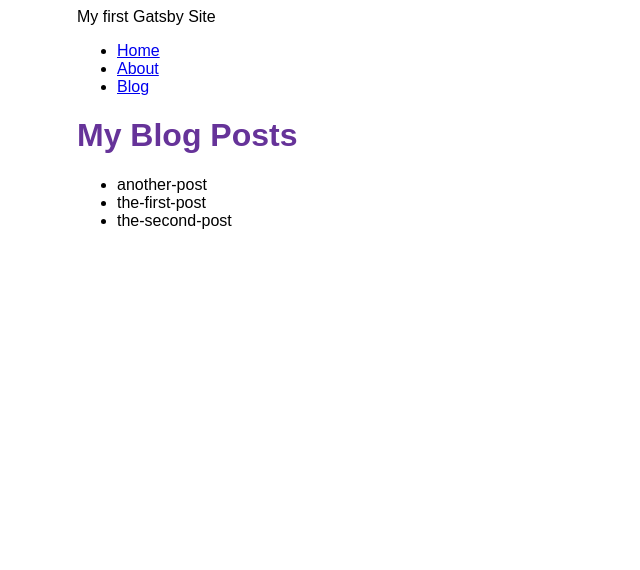
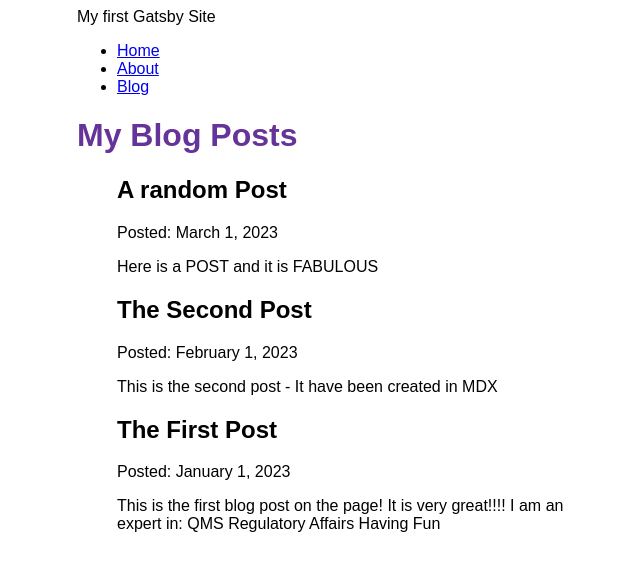
Before and after one commit to hjmosedk/gatsbytest, a Gatsby site: page /blog in a window 1280 px wide. Shown: the whole page, without its empty margins (313-953 px from the left). Built offline with nearby package versions, Linux system fonts and the light colour scheme; Gatsby itself is replaced by a stand-in of ours.

Commit message:
Part V of the tutorial

```diff
--- a/blog/another-post.mdx
+++ b/blog/another-post.mdx
@@ -0,0 +1,7 @@
+---
+title: 'A random Post'
+date: '2023-03-01'
+slug: 'another-post'
+---
+
+Here is a POST and it is _FABULOUS_
--- a/blog/the-first-post.mdx
+++ b/blog/the-first-post.mdx
@@ -0,0 +1,13 @@
+---
+title: 'The First Post'
+date: '2023-01-01'
+slug: 'my-first-post'
+---
+
+This is the first blog post on the page! It is very _great_!!!!
+
+I am an **expert** in:
+
+- QMS
+- Regulatory Affairs
+- Having Fun
--- a/blog/the-second-post.mdx
+++ b/blog/the-second-post.mdx
@@ -0,0 +1,7 @@
+---
+title: 'The Second Post'
+date: '2023-02-01'
+slug: 'my-second-post'
+---
+
+This is the second post - It have been created in **MDX**
--- a/gatsby-config.js
+++ b/gatsby-config.js
@@ -16,5 +16,6 @@ module.exports = {
         path: `${__dirname}/blog`,
       },
     },
+    'gatsby-plugin-mdx',
   ],
 };
--- a/package.json
+++ b/package.json
@@ -14,8 +14,10 @@
     "clean": "gatsby clean"
   },
   "dependencies": {
+    "@mdx-js/react": "^2.3.0",
     "gatsby": "^5.8.0",
     "gatsby-plugin-image": "^3.8.0",
+    "gatsby-plugin-mdx": "^5.8.0",
     "gatsby-plugin-sharp": "^5.8.0",
     "gatsby-source-filesystem": "^5.8.0",
     "react": "^18.2.0",
--- a/src/pages/blog.js
+++ b/src/pages/blog.js
@@ -7,8 +7,12 @@ const BlogPage = ({ data }) => {
   return (
     <Layout pageTitle='My Blog Posts'>
       <ul>
-        {data.allFile.nodes.map((node) => (
-          <li key={node.name}>{node.name}</li>
+        {data.allMdx.nodes.map((node) => (
+          <article key={node.id}>
+            <h2>{node.frontmatter.title}</h2>
+            <p>Posted: {node.frontmatter.date}</p>
+            <p>{node.excerpt}</p>
+          </article>
         ))}
       </ul>
     </Layout>
@@ -16,10 +20,15 @@ const BlogPage = ({ data }) => {
 };
 
 export const query = graphql`
-  query getBlogPagesQuery {
-    allFile(filter: { sourceInstanceName: { eq: "blog" } }) {
+  query allPostQuery {
+    allMdx(sort: { frontmatter: { date: DESC } }) {
       nodes {
-        name
+        frontmatter {
+          date(formatString: "MMMM D, YYYY")
+          title
+        }
+        id
+        excerpt
       }
     }
   }
```
Also changed, not shown: 1 other file.
